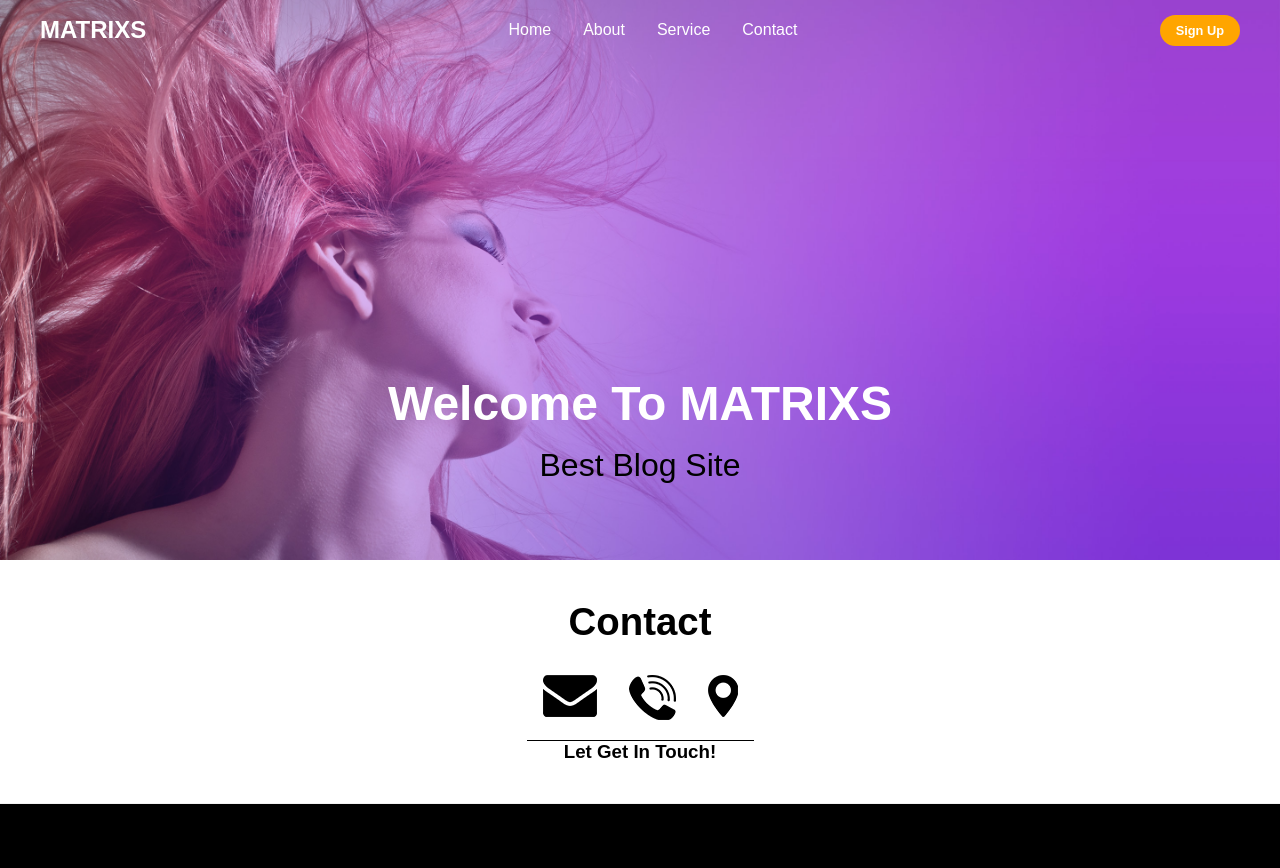
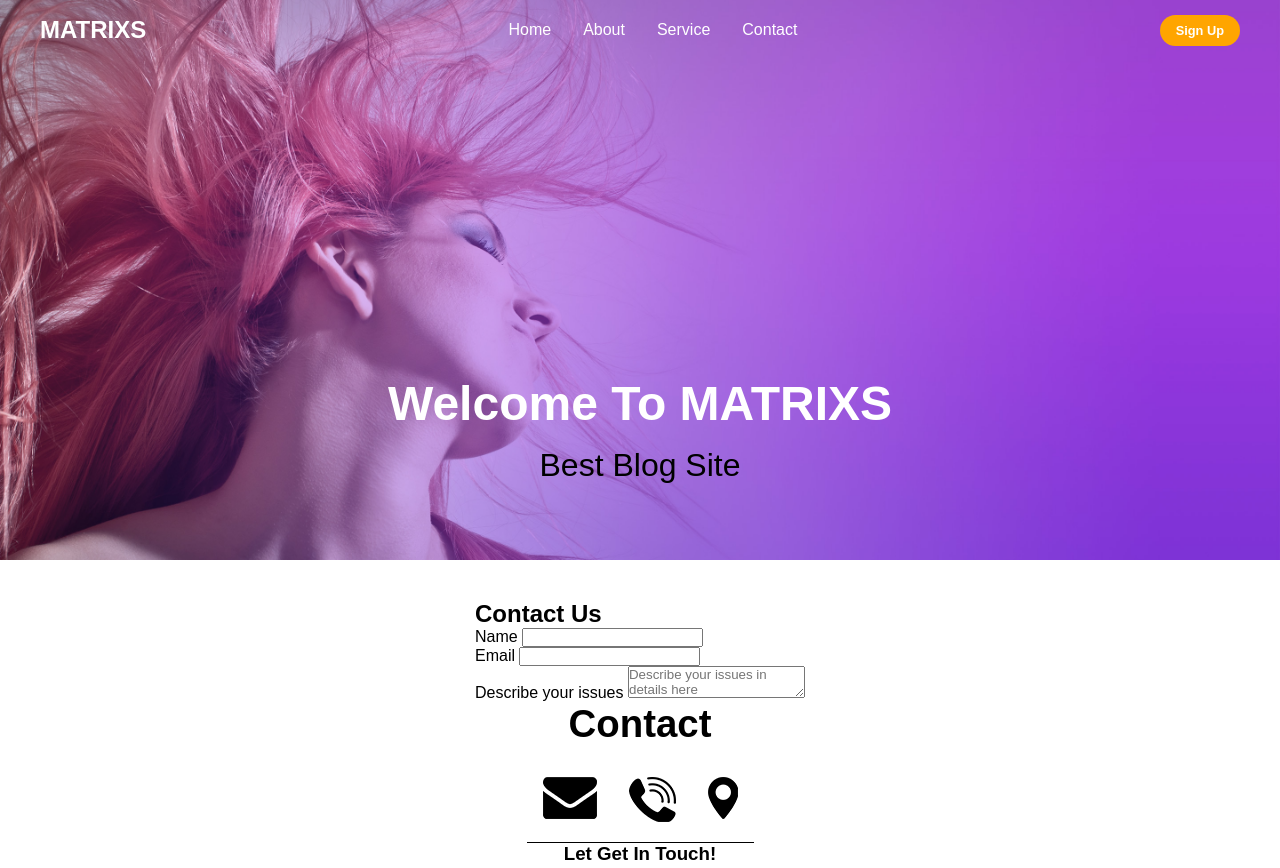
Before and after one commit to michaelmenesi/BLOG-PAGE, a plain HTML site: page contact.html in a window 1280 px wide. Shown: the top 868 px of the page. Drawn offline with Linux system fonts and the light colour scheme.

Commit message:
contact form

```diff
--- a/contact.html
+++ b/contact.html
@@ -42,6 +42,27 @@
         </header>
 
         <section id="blog">
+
+            <div class="form-area">
+                <div class="form-container">
+                    <form action="">
+                        <h2>Contact Us</h2>
+                        <div class="form-element">
+                            <label for="Name">Name </label>
+                            <input type="text" id="name" >
+                        </div>
+                        <div class="form-element">
+                            <label for="email">Email </label>
+                            <input type="text" id="email" >
+                        </div>
+                        <div class="form-element">
+                            <label for="textarea">Describe your issues</label>
+                            <textarea id="issues" placeholder="Describe your issues in details here"></textarea>
+                        </div>
+
+                    </form>
+                </div>
+            </div>
 
 
             <div class="blog-heading">
```
